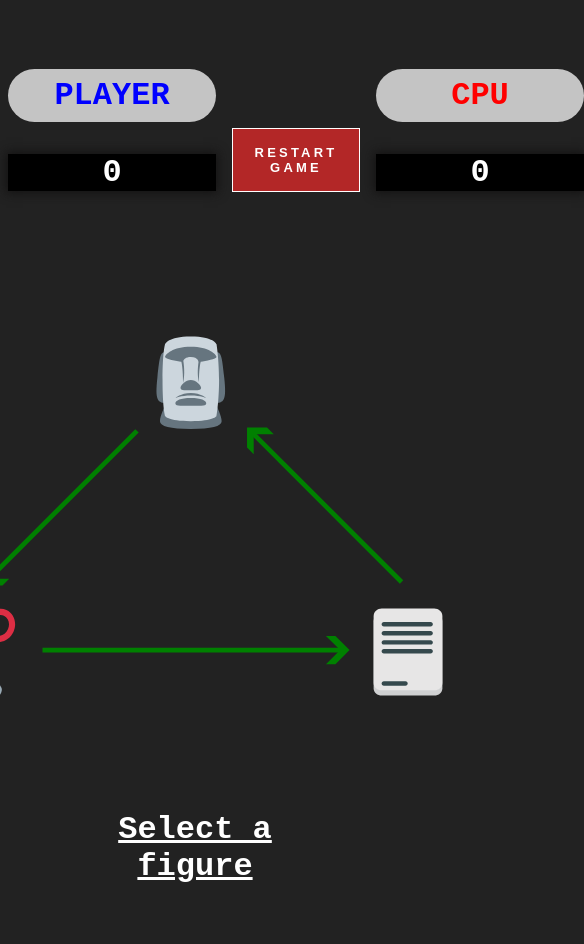
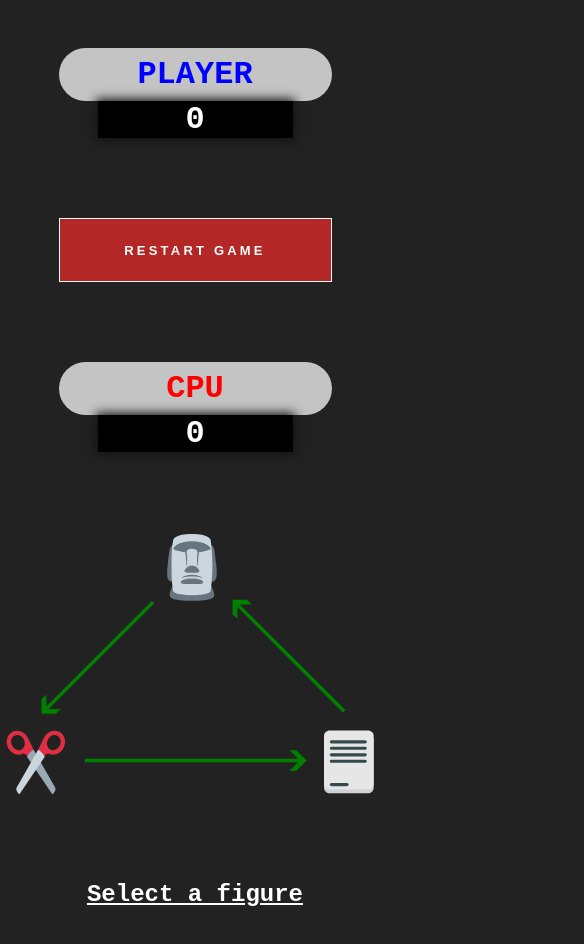
Before and after one commit to MariL11/manzdev-retos-rock-paper-scissors, a plain HTML site: page index.html in a window 390 px wide. Shown: the whole page, 584 px wide, since content can reach past the window. Drawn offline with Linux system fonts and the light colour scheme.

Commit message:
Modificaciones

```diff
--- a/style.css
+++ b/style.css
@@ -1,4 +1,11 @@
+*{
+    margin: 0;
+    padding: 0;
+    box-sizing: border-box;
+}
+
 body{
+    max-width: 100%;
     background-color:  #222;
     font-family: 'Courier New', Courier, monospace;
 }
@@ -70,3 +77,35 @@ button{
     text-decoration:underline;
 
 }
+
+@media screen and (max-width: 750px) {
+    #scoreboard{
+        flex-direction: column;
+
+    }
+
+    #scoreboard > div > p{
+        margin: 0 auto;
+        width: 50%;
+    }
+
+    #scoreboard > div > h1{
+        width: 70%;
+        margin: 0 auto;
+    }
+
+    button{
+        margin-bottom: 5rem;
+        width: 70%;
+    }
+
+    #icons{
+        width: 100%;
+        height: 100%;
+    }
+
+    #result{
+        margin: 10%;
+        font-size: x-large;
+    }
+}
```
